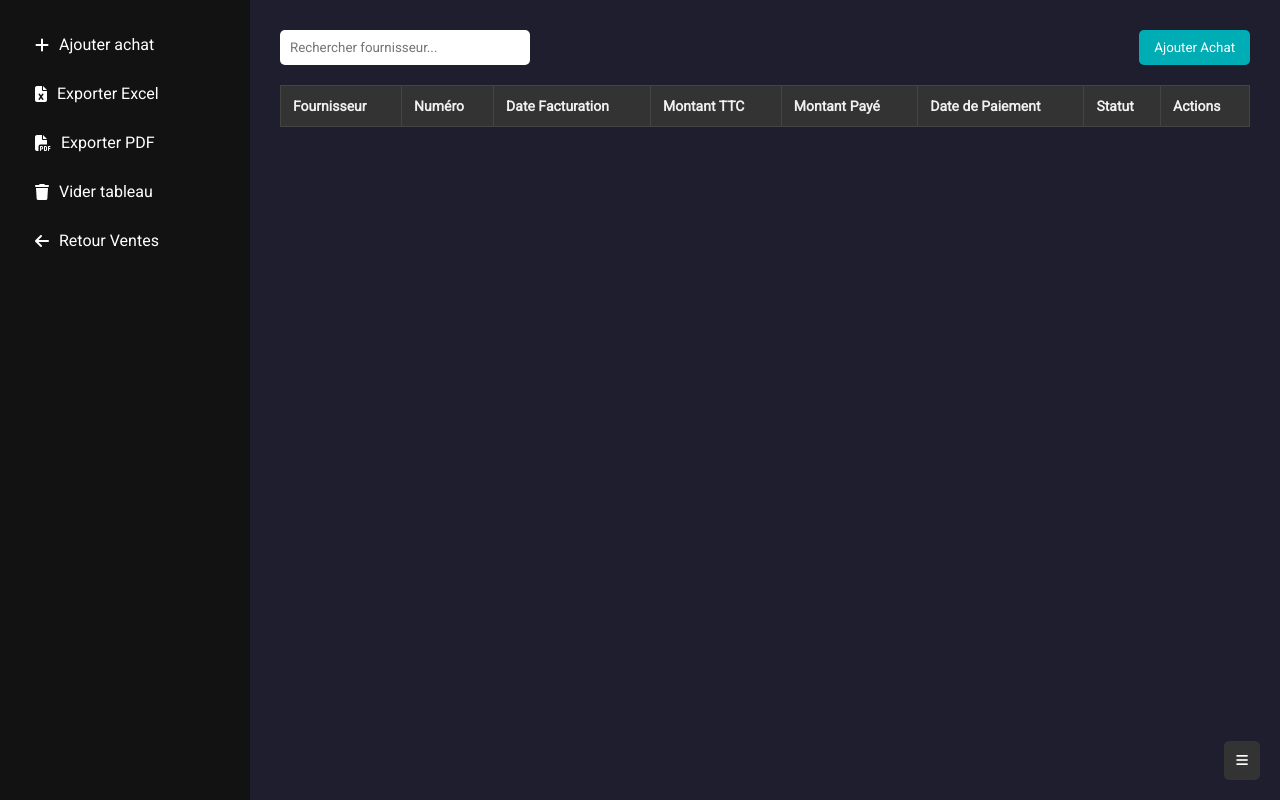
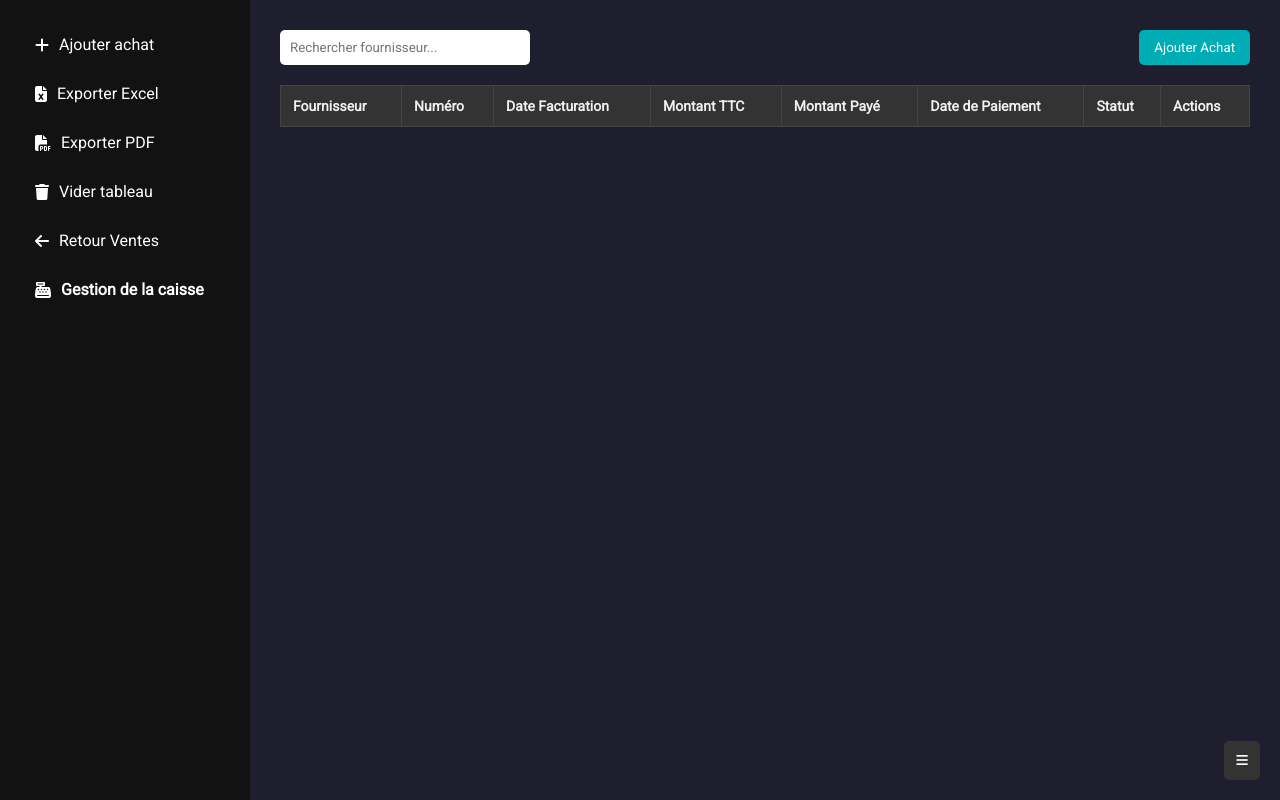
Before and after one commit to soufianeLaftih/Soufiane_project, a plain HTML site: page achats.html in a window 1280 px wide. Drawn offline with nearby package versions, Linux system fonts and the light colour scheme.

Commit message:
Update achats.html

```diff
--- a/achats.html
+++ b/achats.html
@@ -35,7 +35,16 @@
     .form-popup .btn{background:#00adb5;color:#fff;padding:12px;border:none;border-radius:5px;font-weight:bold;cursor:pointer;}
     .notification{position:fixed;top:20px;right:20px;background:#323232;color:#fff;padding:15px 20px;border-radius:5px;animation:fadeInOut 3s ease forwards;z-index:1002;}
     @keyframes fadeInOut{0%{opacity:0;transform:translateY(-20px);}10%,90%{opacity:1;}100%{opacity:0;transform:translateY(-20px);}}
-  </style>
+ .menu-item a {
+  text-decoration: none;
+  color: inherit;
+  font-weight: bold;
+}
+.menu-item:hover {
+  background-color: #2a2a2a;
+  transform: translateX(5px);
+}
+ </style>
 </head>
 <body>
 
@@ -46,6 +55,11 @@
   <div class="menu-item" onclick="exportPDF()"><i class="fas fa-file-pdf"></i> Exporter PDF</div>
   <div class="menu-item" onclick="viderTableau()"><i class="fas fa-trash"></i> Vider tableau</div>
   <div class="menu-item" onclick="window.location.href='tableau.html'"><i class="fas fa-arrow-left"></i> Retour Ventes</div>
+  <div class="menu-item" id="caisseBtn">
+  <i class="fas fa-cash-register"></i>
+  <a href="caisse.html">Gestion de la caisse</a>
+</div>
+
 </div>
 
 <button id="slideToggle" onclick="toggleSlide()"><i class="fas fa-bars"></i></button>
```
